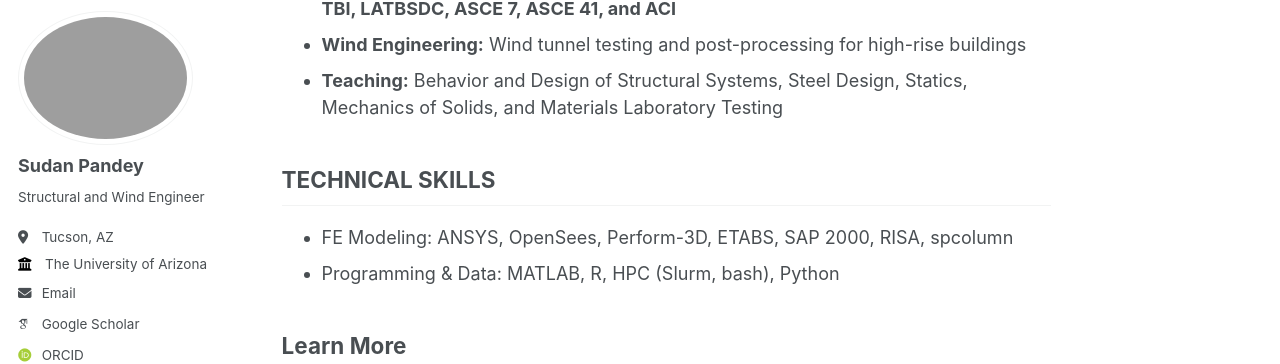
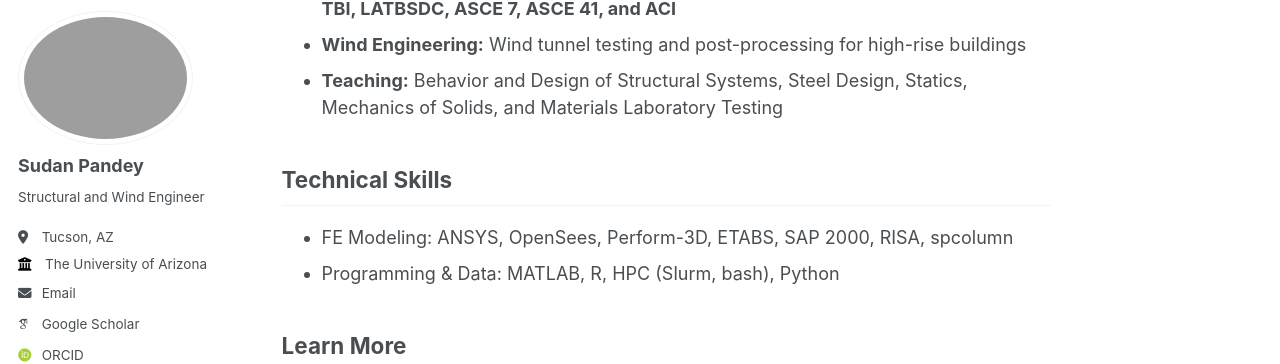
Before and after one commit to pdy-sdn/pandeysudan.github.io, a Jekyll site: the page built from _pages/about.md, in a window 1280 px wide and 900 px high, scrolled down 867 px. Shown: the part 95-459 px from the top of the window. Built offline with Jekyll 4.4.1, drawn with Linux system fonts in a browser that asks for light colours; some web fonts are replaced.

```diff
--- a/_pages/about.md
+++ b/_pages/about.md
@@ -28,7 +28,7 @@ Seismic collectors and their connections are critical components that transfer i
 - **Wind Engineering:** Wind tunnel testing and post-processing for high-rise buildings
 - **Teaching:** Behavior and Design of Structural Systems, Steel Design, Statics, Mechanics of Solids, and Materials Laboratory Testing
 
-## TECHNICAL SKILLS
+## Technical Skills
 -	FE Modeling: ANSYS, OpenSees, Perform-3D, ETABS, SAP 2000, RISA, spcolumn
 -	Programming & Data: MATLAB, R, HPC (Slurm, bash), Python
 
```
